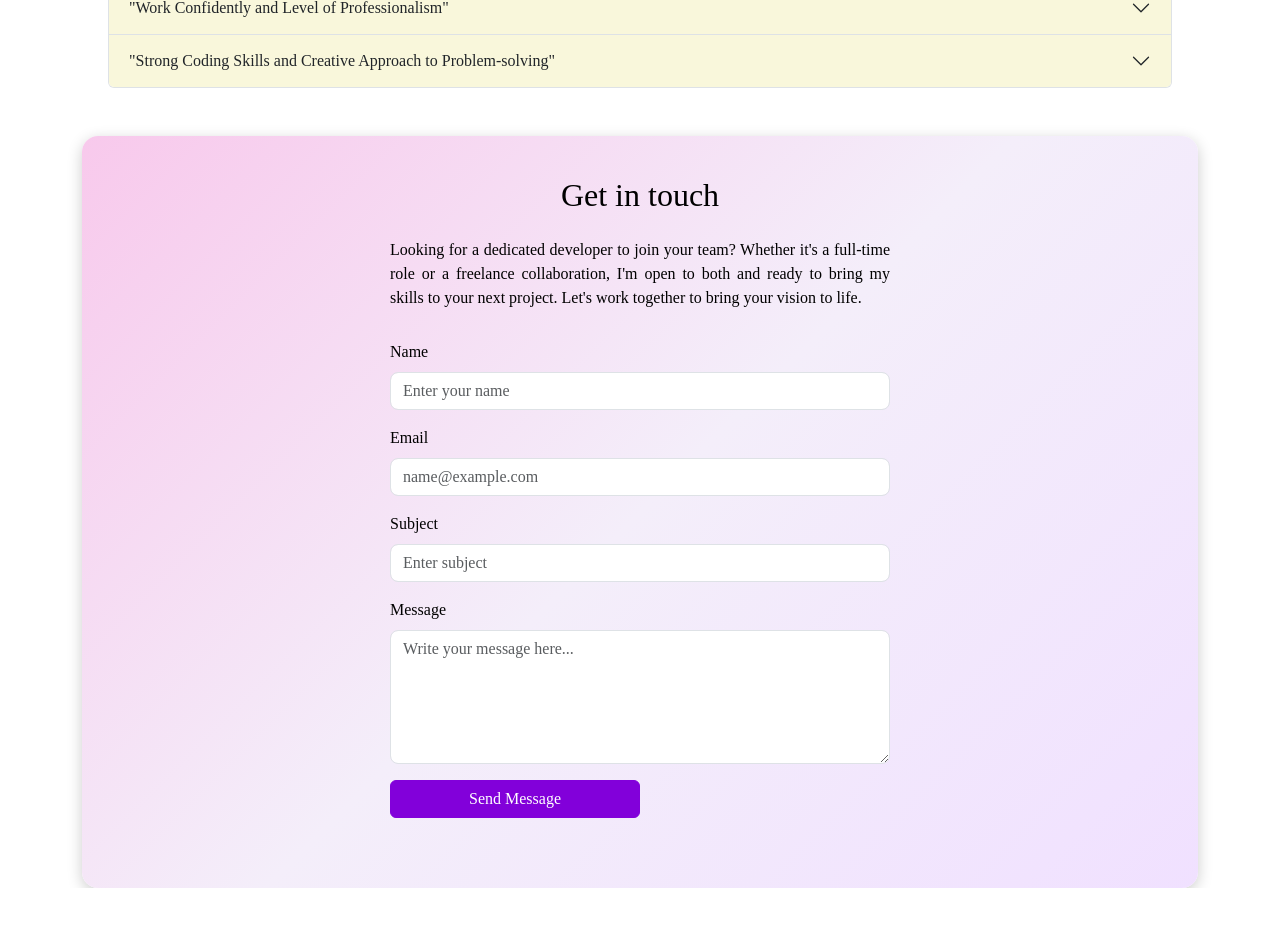
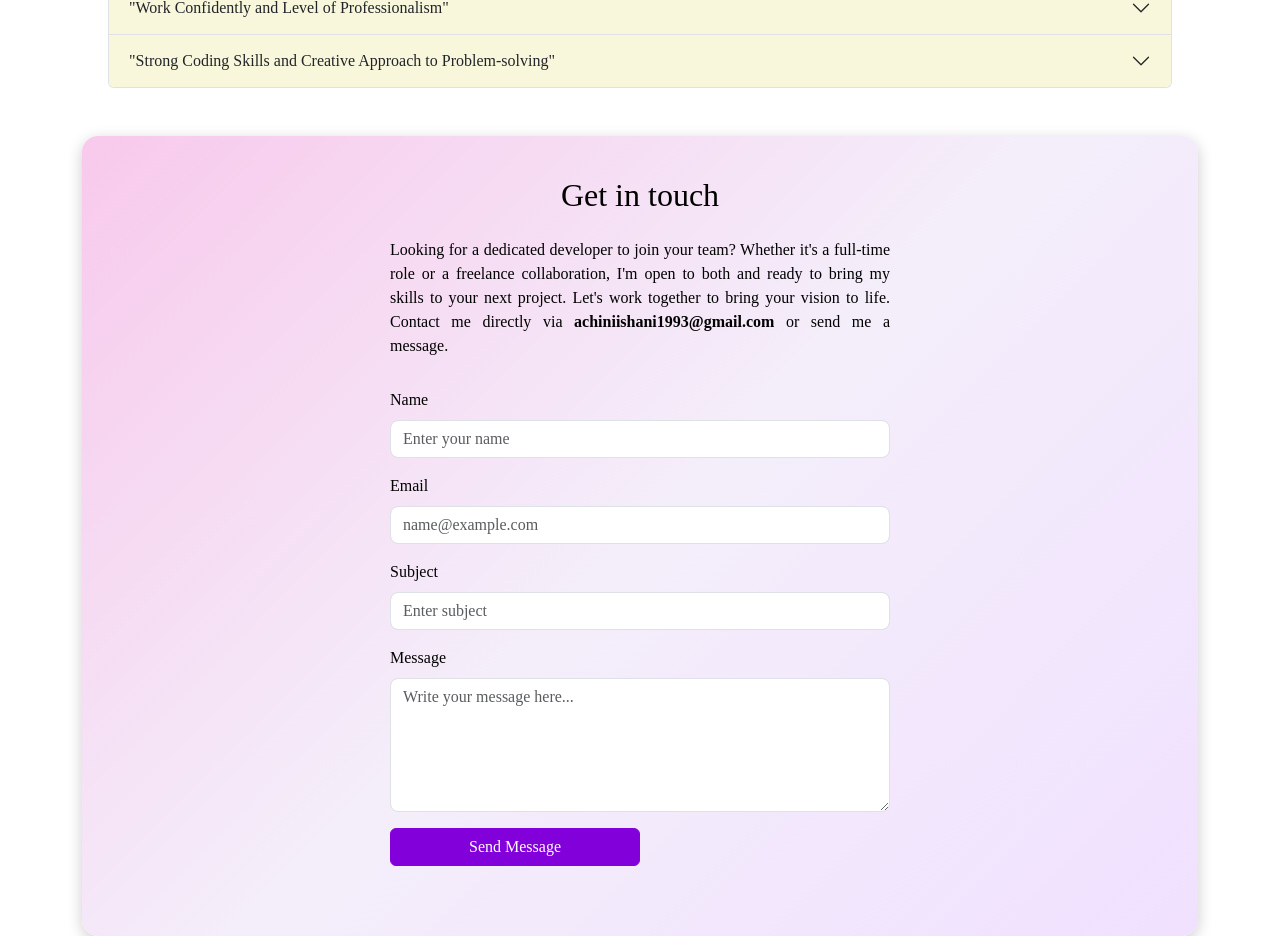
Before and after one commit to achiniishani1993/portfolio, a React (Vite) app: page / in a window 1280 px wide. Shown: the part 2540-3476 px from the top of the page. Before the commit the page ends 3428 px from the top, so only its background shows below. Built offline with nearby package versions, Linux system fonts and the light colour scheme; a web font is replaced by a local one.

Commit message:
form validation and add formspree

```diff
--- a/src/App.jsx
+++ b/src/App.jsx
@@ -3,7 +3,7 @@ import Header from "./components/head/header";
 import CardComponent from "./components/card/CardComponent";
 import Projects from "./components/projects/Projects";
 import TestimonialCard from "./components/testimonials/TestimonialCard";
-import Contact from "./components/contact/Contact";
+import ContactForm from "./components/contact/ContactForm";
 
 const App = () => {
   return (
@@ -13,7 +13,7 @@ const App = () => {
       <CardComponent />
       <Projects/>
       <TestimonialCard/>
-      <Contact/>
+      <ContactForm/>
     </div>
   );
 };
--- a/src/components/contact/Contact.jsx
+++ /dev/null
@@ -1,51 +0,0 @@
-import Form from "react-bootstrap/Form";
-import Button from "react-bootstrap/Button";
-import './contact.css';
-
-function ContactForm() {
-  return (
-    <div className="container mt-5" id="hireme">
-
-        <div className="contact-card">
-      <h2 className="test-center mb-4">Get in touch</h2>
-      <p className="text-para">
-        Looking for a dedicated developer to join your team? Whether it's a
-        full-time role or a freelance collaboration, I'm open to both and ready
-        to bring my skills to your next project. Let's work together to bring
-        your vision to life.
-      </p>
-      <Form className="contact-form">
-        <Form.Group className="mb-3" controlId="contactName">
-          <Form.Label>Name</Form.Label>
-          <Form.Control type="text" placeholder="Enter your name" />
-        </Form.Group>
-
-        <Form.Group className="mb-3" controlId="contactEmail">
-          <Form.Label>Email</Form.Label>
-          <Form.Control type="email" placeholder="name@example.com" />
-        </Form.Group>
-
-        <Form.Group className="mb-3" controlId="contactSubject">
-          <Form.Label>Subject</Form.Label>
-          <Form.Control type="text" placeholder="Enter subject" />
-        </Form.Group>
-
-        <Form.Group className="mb-3" controlId="contactMessage">
-          <Form.Label>Message</Form.Label>
-          <Form.Control
-            as="textarea"
-            rows={5}
-            placeholder="Write your message here..."
-          />
-        </Form.Group>
-
-        <Button variant="primary" type="submit">
-          Send Message
-        </Button>
-      </Form>
-      </div>
-    </div>
-  );
-}
-
-export default ContactForm;
--- /dev/null
+++ b/src/components/contact/ContactForm.jsx
@@ -0,0 +1,184 @@
+import { useState } from "react";
+import Form from "react-bootstrap/Form";
+import Button from "react-bootstrap/Button";
+import "./contactForm.css";
+
+function ContactForm() {
+  const [formData, setFormData] = useState({
+    name: "",
+    email: "",
+    subject: "",
+    message: "",
+  });
+
+  const [errors, setErrors] = useState({});
+  const [submitted, setSubmitted] = useState(false);
+  const [success, setSuccess] = useState(false);
+
+  const handleChange = (e) => {
+    setFormData({
+      ...formData,
+      [e.target.name]: e.target.value,
+    });
+
+    setErrors({
+      ...errors,
+      [e.target.name]: "",
+    });
+  };
+
+  // correct email format
+  const isValidEmail = (email) => {
+    return /^[^\s@]+@[^\s@]+\.[^\s@]+$/.test(email);
+  };
+
+  // word limit check
+  const wordCount = (text) => {
+    return text.trim().split(/\s+/).filter(Boolean).length;
+  };
+
+  const validate = () => {
+    let newErrors = {};
+
+    if (!formData.name.trim()) {
+      newErrors.name = "Name is required";
+    }
+
+    if (!formData.email.trim()) {
+      newErrors.email = "Email is required";
+    } else if (!isValidEmail(formData.email)) {
+      newErrors.email = "Invalid email format";
+    }
+
+    if (!formData.subject.trim()) {
+      newErrors.subject = "Subject is required";
+    }
+
+    if (!formData.message.trim()) {
+      newErrors.message = "Message is required";
+    } else if (wordCount(formData.message) > 200) {
+      newErrors.message = "Message cannot exceed 200 words";
+    }
+
+    setErrors(newErrors);
+
+    return Object.keys(newErrors).length === 0;
+  };
+
+  const handleSubmit = async (e) => {
+    e.preventDefault();
+    setSubmitted(true);
+
+    if (!validate()) return;
+
+    try {
+      const response = await fetch("https://formspree.io/f/xwvjkjor", {
+        method: "POST",
+        headers: {
+          "Content-Type": "application/json",
+        },
+        body: JSON.stringify(formData),
+      });
+
+      if (response.ok) {
+        setSuccess(true);
+        setFormData({
+          name: "",
+          email: "",
+          subject: "",
+          message: "",
+        });
+        setErrors({});
+      }
+    } catch (error) {
+      console.log("Error sending form:", error);
+    }
+  };
+
+  return (
+    <div className="container mt-5" id="hireme">
+      <div className="contact-card">
+        <h2 className="test-center mb-4">Get in touch</h2>
+
+        <p className="text-para">
+          Looking for a dedicated developer to join your team? Whether it's a
+          full-time role or a freelance collaboration, I'm open to both and
+          ready to bring my skills to your next project. Let's work together to
+          bring your vision to life. Contact me directly via <strong> achiniishani1993@gmail.com</strong> or send me a message.
+        </p>
+
+        {success && (
+          <p style={{ color: "green", textAlign: "center" }}>
+            Message successfully sent!
+          </p>
+        )}
+
+        <Form onSubmit={handleSubmit} className="contact-form" noValidate>
+          {/* NAME */}
+          <Form.Group className="mb-3">
+            <Form.Label>Name</Form.Label>
+            <Form.Control
+              name="name"
+              value={formData.name}
+              onChange={handleChange}
+              placeholder="Enter your name"
+            />
+            {submitted && errors.name && (
+              <small style={{ color: "red" }}>{errors.name}</small>
+            )}
+          </Form.Group>
+
+          {/* EMAIL */}
+          <Form.Group className="mb-3">
+            <Form.Label>Email</Form.Label>
+            <Form.Control
+              name="email"
+              value={formData.email}
+              onChange={handleChange}
+              placeholder="name@example.com"
+            />
+            {submitted && errors.email && (
+              <small style={{ color: "red" }}>{errors.email}</small>
+            )}
+          </Form.Group>
+
+          {/* SUBJECT */}
+          <Form.Group className="mb-3">
+            <Form.Label>Subject</Form.Label>
+            <Form.Control
+              name="subject"
+              value={formData.subject}
+              onChange={handleChange}
+              placeholder="Enter subject"
+            />
+            {submitted && errors.subject && (
+              <small style={{ color: "red" }}>{errors.subject}</small>
+            )}
+          </Form.Group>
+
+          {/* MESSAGE */}
+          <Form.Group className="mb-3">
+            <Form.Label>Message</Form.Label>
+            <Form.Control
+              as="textarea"
+              rows={5}
+              name="message"
+              value={formData.message}
+              onChange={handleChange}
+              placeholder="Write your message here..."
+            />
+            {submitted && errors.message && (
+              <small style={{ color: "red" }}>{errors.message}</small>
+            )}
+          </Form.Group>
+
+          <Button variant="primary" type="submit">
+            Send Message
+          </Button>
+        </Form>
+      </div>
+    </div>
+  );
+}
+
+export default ContactForm;
--- a/src/components/projects/projects.css
+++ b/src/components/projects/projects.css
@@ -11,7 +11,6 @@
 /* Make images consistent */
 .custom-carousel img {
   height: 600px;
-  object-fit: cover;
 }
 
 /* Tablet responsiveness */
@@ -62,7 +61,7 @@
     left: 5%;
     right: 5%;
     bottom: 10px;
-     padding: 3px 5px 30px 5px;
+    padding: 25px;
   }
 
   .caption h3 {
```
Also changed, not shown: src/components/contact/contactForm.css (renamed from src/components/contact/contact.css).
